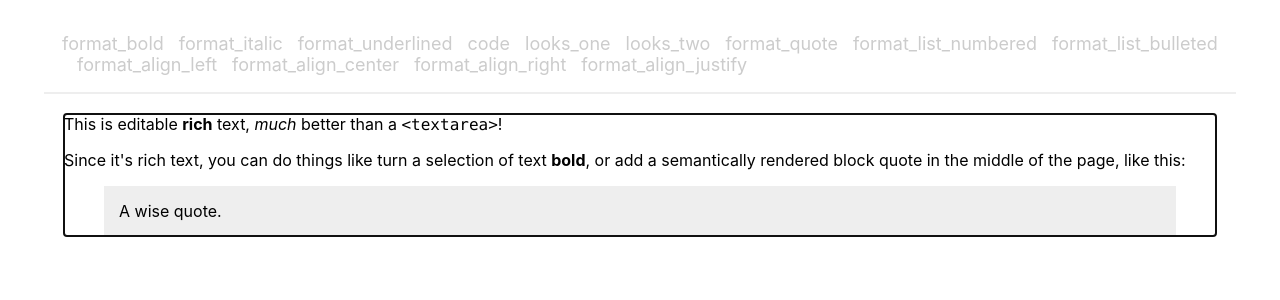
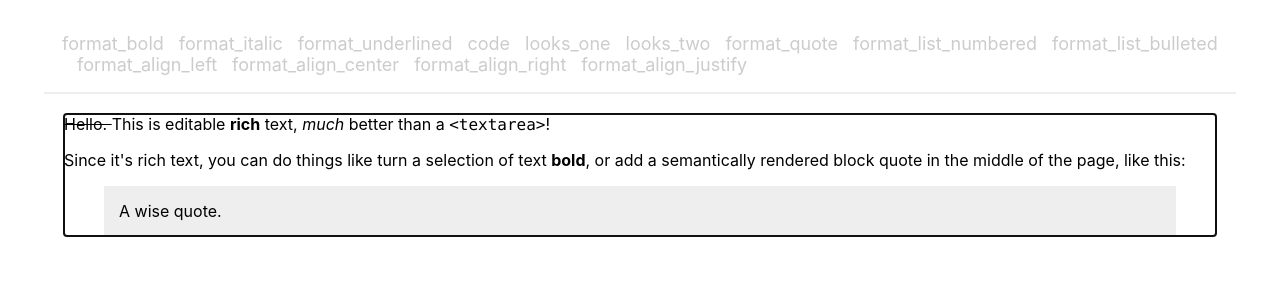
Before and after one commit to txd22081999/slate-editor-test, a React (Vite) app: page / in a window 1280 px wide. Shown: the top 300 px of the page. Built offline with nearby package versions, Linux system fonts and the light colour scheme.

Commit message:
Add strike through style

```diff
--- a/src/components/MyEditor/index.tsx
+++ b/src/components/MyEditor/index.tsx
@@ -1,4 +1,4 @@
-import React, { useCallback, useMemo } from 'react'
+import React, { useCallback, useMemo, useState } from 'react'
 import isHotkey from 'is-hotkey'
 import { Editable, withReact, useSlate, Slate, ReactEditor } from 'slate-react'
 import {
@@ -8,9 +8,11 @@ import {
   Descendant,
   Element as SlateElement,
   BaseEditor,
+  Text,
 } from 'slate'
 import { withHistory } from 'slate-history'
 import { Button, Toolbar, Icon } from '../atoms'
+import { css } from '@emotion/css'
 
 const HOTKEYS = {
   'mod+b': 'bold',
@@ -21,55 +23,6 @@ const HOTKEYS = {
 
 const LIST_TYPES = ['numbered-list', 'bulleted-list']
 const TEXT_ALIGN_TYPES = ['left', 'center', 'right', 'justify']
-
-const MyEditor = () => {
-  const renderElement = useCallback((props: any) => <Element {...props} />, [])
-  const renderLeaf = useCallback((props: any) => <Leaf {...props} />, [])
-  const editor: ReactEditor = useMemo(
-    () => withHistory(withReact(createEditor() as any)),
-    []
-  )
-
-  return (
-    <Slate
-      editor={editor}
-      value={initialValue}
-      onChange={(e) => console.log(e)}
-    >
-      <Toolbar>
-        <MarkButton format='bold' icon='format_bold' />
-        <MarkButton format='italic' icon='format_italic' />
-        <MarkButton format='underline' icon='format_underlined' />
-        <MarkButton format='code' icon='code' />
-        <BlockButton format='heading-one' icon='looks_one' />
-        <BlockButton format='heading-two' icon='looks_two' />
-        <BlockButton format='block-quote' icon='format_quote' />
-        <BlockButton format='numbered-list' icon='format_list_numbered' />
-        <BlockButton format='bulleted-list' icon='format_list_bulleted' />
-        <BlockButton format='left' icon='format_align_left' />
-        <BlockButton format='center' icon='format_align_center' />
-        <BlockButton format='right' icon='format_align_right' />
-        <BlockButton format='justify' icon='format_align_justify' />
-      </Toolbar>
-      <Editable
-        renderElement={renderElement}
-        renderLeaf={renderLeaf}
-        placeholder='Enter some rich text…'
-        spellCheck
-        autoFocus
-        onKeyDown={(event) => {
-          for (const hotkey in HOTKEYS) {
-            if (isHotkey(hotkey, event as any)) {
-              event.preventDefault()
-              const mark = HOTKEYS[hotkey]
-              toggleMark(editor, mark)
-            }
-          }
-        }}
-      />
-    </Slate>
-  )
-}
 
 const toggleBlock = (editor: any, format: any) => {
   const isActive = isBlockActive(
@@ -185,7 +138,9 @@ const Element = ({ attributes, children, element }: any) => {
   }
 }
 
-const Leaf = ({ attributes, children, leaf }: any) => {
+const Leaf = (props: any) => {
+  let { attributes, children, leaf } = props
+
   if (leaf.bold) {
     children = <strong>{children}</strong>
   }
@@ -200,6 +155,12 @@ const Leaf = ({ attributes, children, leaf }: any) => {
 
   if (leaf.underline) {
     children = <u>{children}</u>
+  }
+
+  if (leaf.strikethrough) {
+    children = (
+      <span style={{ textDecoration: 'line-through' }}>{children}</span>
+    )
   }
 
   return <span {...attributes}>{children}</span>
@@ -243,6 +204,7 @@ const initialValue: Descendant[] | any = [
   {
     type: 'paragraph',
     children: [
+      { text: 'Hello. ', strikethrough: true },
       { text: 'This is editable ' },
       { text: 'rich', bold: true },
       { text: ' text, ' },
@@ -275,4 +237,106 @@ const initialValue: Descendant[] | any = [
   //   },
 ]
 
+const MyEditor = () => {
+  const renderElement = useCallback((props: any) => <Element {...props} />, [])
+  const renderLeaf = useCallback((props: any) => <Leaf {...props} />, [])
+  const editor: ReactEditor = useMemo(
+    () => withHistory(withReact(createEditor() as any)),
+    []
+  )
+  const [search, setSearch] = useState<string | undefined>()
+  const decorate = useCallback(
+    ([node, path]: any) => {
+      const ranges: any = []
+
+      if (search && Text.isText(node)) {
+        const { text } = node
+        const parts = text.split(search)
+        let offset = 0
+
+        parts.forEach((part, i) => {
+          if (i !== 0) {
+            ranges.push({
+              anchor: { path, offset: offset - search.length },
+              focus: { path, offset },
+              highlight: true,
+            })
+          }
+
+          offset = offset + part.length + search.length
+        })
+      }
+
+      return ranges
+    },
+    [search]
+  )
+
+  return (
+    <Slate
+      editor={editor}
+      value={initialValue}
+      onChange={(e) => console.log(e)}
+    >
+      <Toolbar>
+        {/* <div
+          className={css`
+            position: relative;
+          `}
+        >
+          <Icon
+            className={css`
+              position: absolute;
+              top: 0.3em;
+              left: 0.4em;
+              color: #ccc;
+            `}
+          >
+            search
+          </Icon>
+          <input
+            type='search'
+            placeholder='Search the text...'
+            onChange={(e) => setSearch(e.target.value)}
+            className={css`
+              padding-left: 2.5em;
+              width: 100%;
+            `}
+          />
+        </div> */}
+        <MarkButton format='bold' icon='format_bold' />
+        <MarkButton format='italic' icon='format_italic' />
+        <MarkButton format='underline' icon='format_underlined' />
+        <MarkButton format='code' icon='code' />
+        <BlockButton format='heading-one' icon='looks_one' />
+        <BlockButton format='heading-two' icon='looks_two' />
+        <BlockButton format='block-quote' icon='format_quote' />
+        <BlockButton format='numbered-list' icon='format_list_numbered' />
+        <BlockButton format='bulleted-list' icon='format_list_bulleted' />
+        <BlockButton format='left' icon='format_align_left' />
+        <BlockButton format='center' icon='format_align_center' />
+        <BlockButton format='right' icon='format_align_right' />
+        <BlockButton format='justify' icon='format_align_justify' />
+      </Toolbar>
+      <Editable
+        renderElement={renderElement}
+        renderLeaf={renderLeaf}
+        placeholder='Enter some rich text…'
+        spellCheck
+        autoFocus
+        decorate={decorate}
+        onKeyDown={(event) => {
+          for (const hotkey in HOTKEYS) {
+            if (isHotkey(hotkey, event as any)) {
+              event.preventDefault()
+              const mark = HOTKEYS[hotkey]
+              toggleMark(editor, mark)
+            }
+          }
+        }}
+      />
+    </Slate>
+  )
+}
+
 export default MyEditor
```
